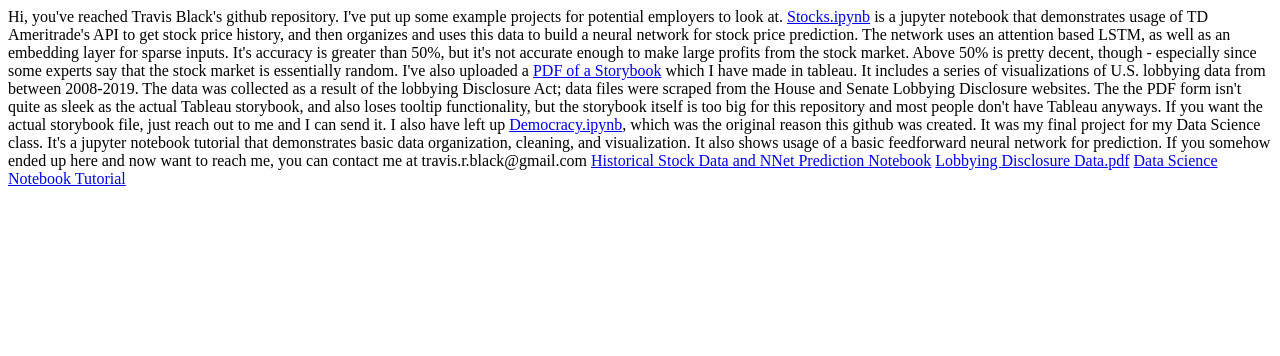
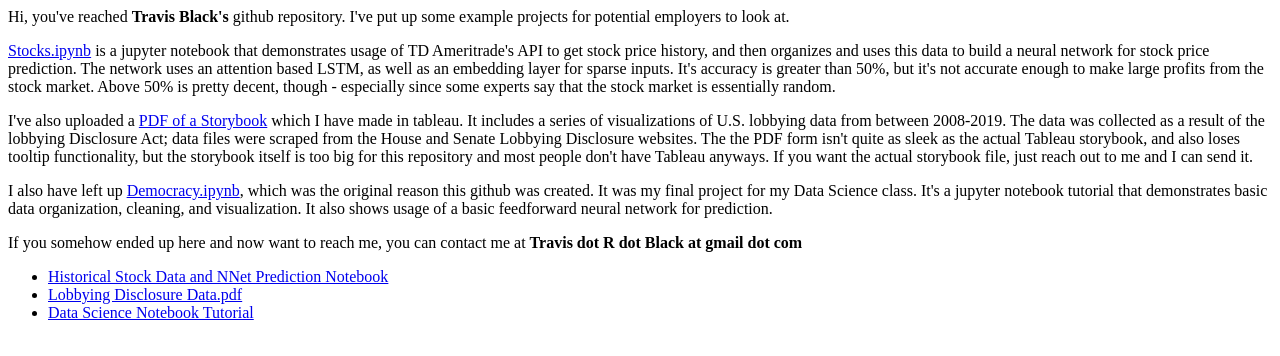
Before and after one commit to tblackumd/tblackumd.github.io, a plain HTML site: page index.html in a window 1280 px wide. Drawn offline with Linux system fonts and the light colour scheme.

Commit message:
Update index.html

```diff
--- a/index.html
+++ b/index.html
@@ -1,14 +1,20 @@
-Hi, you've reached Travis Black's github repository. I've put up some example projects for potential employers to look at.
+<p>Hi, you've reached <b>Travis Black's</b> github repository. I've put up some example projects for potential employers to look at.</p>
 
-<a href="https://github.com/tblackumd/tblackumd.github.io/blob/master/stock_prediction.ipynb">Stocks.ipynb</a> is a jupyter notebook that demonstrates usage of TD Ameritrade's API to get stock price history, and then organizes and uses this data to build a neural network for stock price prediction. The network uses an attention based LSTM, as well as an embedding layer for sparse inputs. It's accuracy is greater than 50%, but it's not accurate enough to make large profits from the stock market. Above 50% is pretty decent, though - especially since some experts say that the stock market is essentially random.
+<p>
+<a href="https://github.com/tblackumd/tblackumd.github.io/blob/master/stock_prediction.ipynb">Stocks.ipynb</a> is a jupyter notebook that demonstrates usage of TD Ameritrade's API to get stock price history, and then organizes and uses this data to build a neural network for stock price prediction. The network uses an attention based LSTM, as well as an embedding layer for sparse inputs. It's accuracy is greater than 50%, but it's not accurate enough to make large profits from the stock market. Above 50% is pretty decent, though - especially since some experts say that the stock market is essentially random.</p>
 
-I've also uploaded a <a href="https://github.com/tblackumd/tblackumd.github.io/raw/master/Lobbying%20Disclosure%20Data.pdf">PDF of a Storybook</a> which I have made in tableau. It includes a series of visualizations of U.S. lobbying data from between 2008-2019. The data was collected as a result of the lobbying Disclosure Act; data files were scraped from the House and Senate Lobbying Disclosure websites. The the PDF form isn't quite as sleek as the actual Tableau storybook, and also loses tooltip functionality, but the storybook itself is too big for this repository and most people don't have Tableau anyways. If you want the actual storybook file, just reach out to me and I can send it.
+<p>
+I've also uploaded a <a href="https://github.com/tblackumd/tblackumd.github.io/raw/master/Lobbying%20Disclosure%20Data.pdf">PDF of a Storybook</a> which I have made in tableau. It includes a series of visualizations of U.S. lobbying data from between 2008-2019. The data was collected as a result of the lobbying Disclosure Act; data files were scraped from the House and Senate Lobbying Disclosure websites. The the PDF form isn't quite as sleek as the actual Tableau storybook, and also loses tooltip functionality, but the storybook itself is too big for this repository and most people don't have Tableau anyways. If you want the actual storybook file, just reach out to me and I can send it.</p>
 
-I also have left up <a href="https://github.com/tblackumd/tblackumd.github.io/blob/master/cmsc%20final.ipynb">Democracy.ipynb</a>, which was the original reason this github was created. It was my final project for my Data Science class. It's a jupyter notebook tutorial that demonstrates basic data organization, cleaning, and visualization. It also shows usage of a basic feedforward neural network for prediction.
+<p>
+I also have left up <a href="https://github.com/tblackumd/tblackumd.github.io/blob/master/cmsc%20final.ipynb">Democracy.ipynb</a>, which was the original reason this github was created. It was my final project for my Data Science class. It's a jupyter notebook tutorial that demonstrates basic data organization, cleaning, and visualization. It also shows usage of a basic feedforward neural network for prediction.</p>
 
-If you somehow ended up here and now want to reach me, you can contact me at travis.r.black@gmail.com
+<p>
+If you somehow ended up here and now want to reach me, you can contact me at <b>Travis dot R dot Black at gmail dot com</b>
+</p>
 
-
-<a href="https://github.com/tblackumd/tblackumd.github.io/blob/master/stock_prediction.ipynb">Historical Stock Data and NNet Prediction Notebook</a>
-<a href="https://github.com/tblackumd/tblackumd.github.io/raw/master/Lobbying%20Disclosure%20Data.pdf">Lobbying Disclosure Data.pdf</a>
-<a href="https://github.com/tblackumd/tblackumd.github.io/blob/master/cmsc%20final.ipynb">Data Science Notebook Tutorial</a>
+<ul>
+<li><a href="https://github.com/tblackumd/tblackumd.github.io/blob/master/stock_prediction.ipynb">Historical Stock Data and NNet Prediction Notebook</a></li>
+<li><a href="https://github.com/tblackumd/tblackumd.github.io/raw/master/Lobbying%20Disclosure%20Data.pdf">Lobbying Disclosure Data.pdf</a></li>
+<li><a href="https://github.com/tblackumd/tblackumd.github.io/blob/master/cmsc%20final.ipynb">Data Science Notebook Tutorial</a></li>
+</ul>
```
